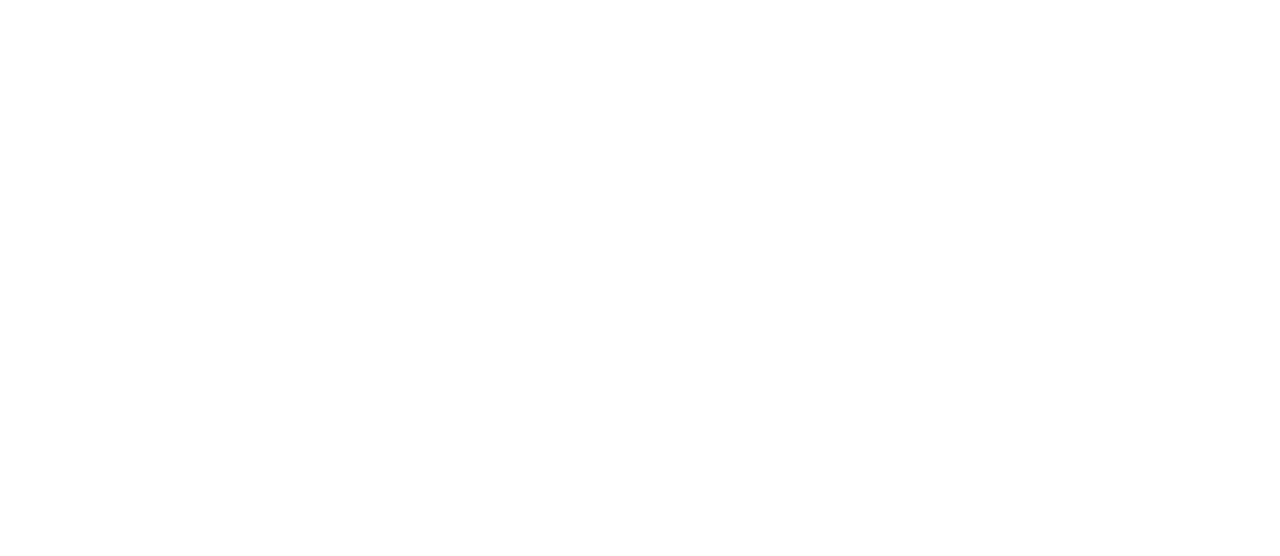
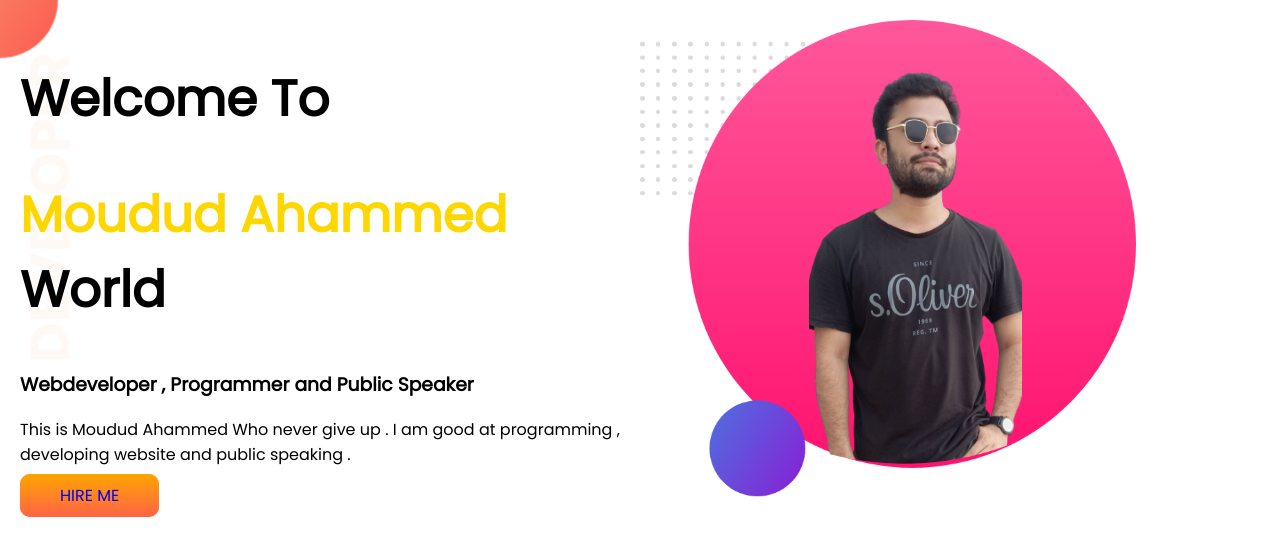
Before and after one commit to 21MoududAhammed/devloper-portfolio0, a plain HTML site: page index.html in a window 1280 px wide. Drawn offline with Linux system fonts and the light colour scheme.

Commit message:
Top banner section has done with profile picture

```diff
--- a/index.html
+++ b/index.html
@@ -5,9 +5,31 @@
     <meta http-equiv="X-UA-Compatible" content="IE=edge">
     <meta name="viewport" content="width=device-width, initial-scale=1.0">
     <title>Portfolio</title>
+    <!-- font style link  -->
+        <link rel="preconnect" href="https://fonts.googleapis.com">
+        <link rel="preconnect" href="https://fonts.gstatic.com" crossorigin>
+        <link href="https://fonts.googleapis.com/css2?family=Poppins&display=swap" rel="stylesheet">
+    <!-- linking with css file -->
     <link rel="stylesheet" href="style.css">
 </head>
 <body>
+    <section class="section1">
+        <div class="half-width">
+            <h1>Welcome To</h1>
+            <h1><span class="orange-color">Moudud Ahammed</span>  World</h1>
+            <h3>Webdeveloper , Programmer and Public Speaker</h3>
+            <p>This is Moudud Ahammed Who never give up .
+                I am good at programming , developing website and public speaking .
+            </p>
+            <a class="link-button" href="https://www.facebook.com/moududahammed.redoy" target="_blank">HIRE ME</a>
+        </div>
+        <div class="half-width">
+            <img src="images/images/profile1.png" alt="profile-image">
+        </div>
+    </section>
+
+
+
 
 </body>
 </html>
--- a/style.css
+++ b/style.css
@@ -0,0 +1,30 @@
+body{
+    font-family: 'Poppins', sans-serif;
+    margin: 0px;
+}
+h1{
+    font-size: 50px;
+}
+.orange-color{
+    color: gold;
+}
+.section1{
+    display: flex;
+    padding: 20px;
+    background-image: url(images/images/top-banner.png);
+    background-repeat: no-repeat;
+
+}
+.half-width{
+    width: 50%;
+}
+.half-width img{
+    width: 80%;
+}
+.link-button{
+    text-decoration: none;
+    background-image: linear-gradient(orange,tomato);
+    background-color: orange;
+    padding: 10px 40px;
+    border-radius: 10px;
+}
```
Also changed, not shown: images/images/dream-bg.png (added), images/images/exp-bg.png (added), images/images/jhankar.png (added), images/images/jhankar2.png (added), images/images/my-bg.png (added), images/images/my-bg2.png (added), images/images/profile.png (added), images/images/profile1.png (added), images/images/top-banner.png (added), 7 other files.
